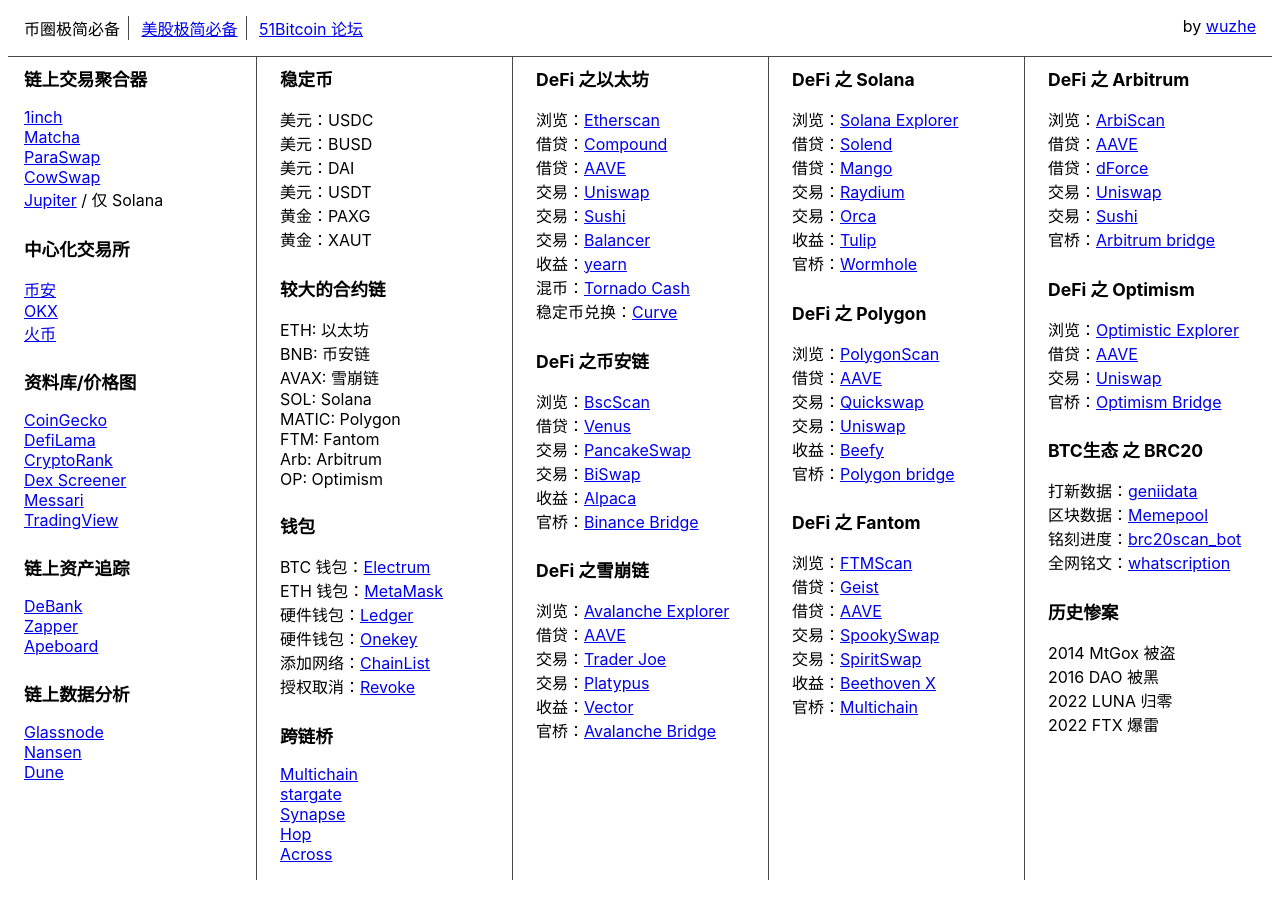
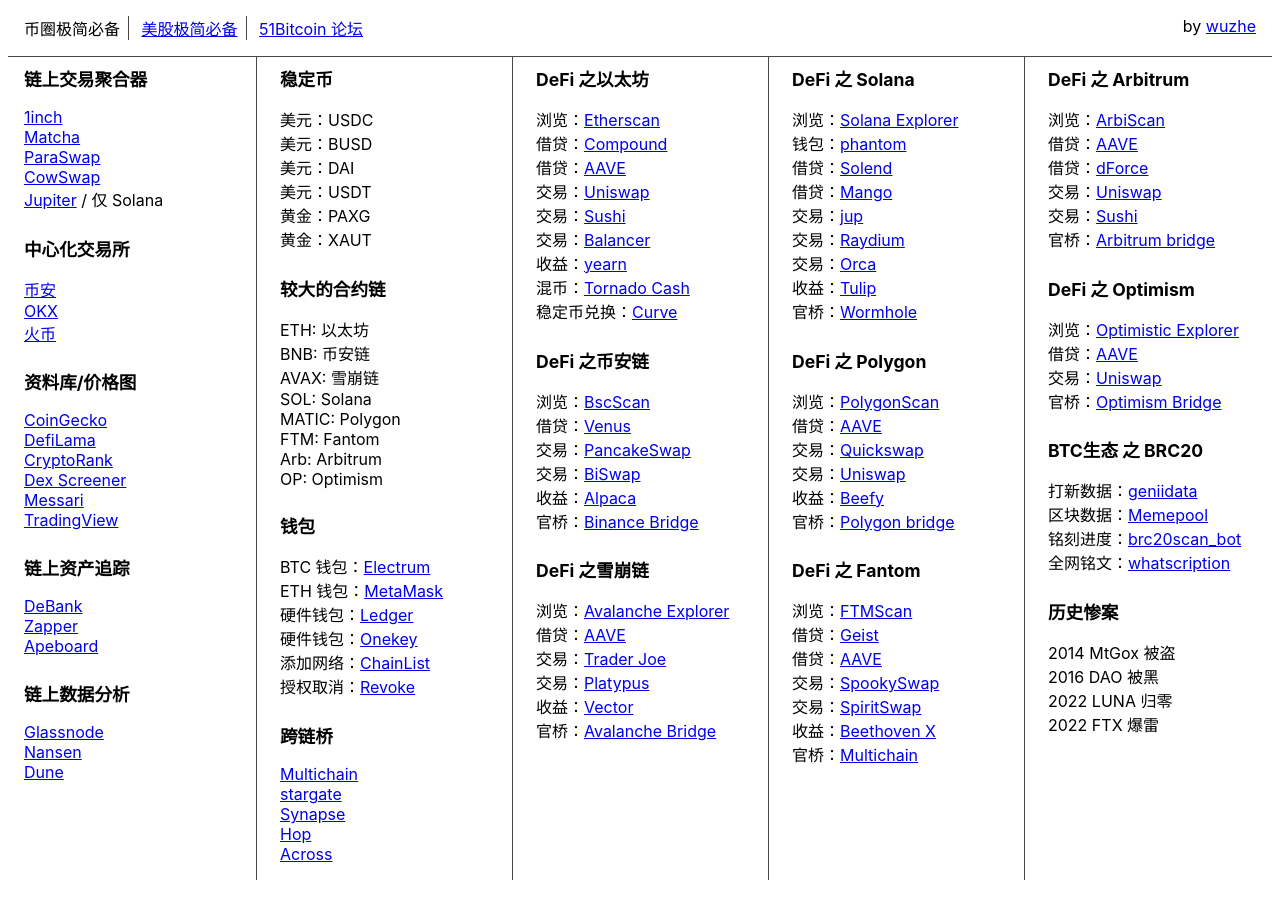
Before and after one commit to j17ason/j17ason.GitHub.io, a plain HTML site: page index.html in a window 1280 px wide. Drawn offline with Linux system fonts and the light colour scheme.

Commit message:
Update index.html

```diff
--- a/index.html
+++ b/index.html
@@ -149,8 +149,10 @@
 <h2>DeFi 之 Solana</h2>
 <ul>
 <li>浏览：<a href="https://explorer.solana.com">Solana Explorer</a></li>
+<li>钱包：<a href="https://phantom.app/">phantom</a></li>
 <li>借贷：<a href="https://solend.fi">Solend</a></li>
 <li>借贷：<a href="https://mango.markets">Mango</a></li>
+<li>交易：<a href="https://jup.ag/bridge-compare">jup</a></li>
 <li>交易：<a href="https://raydium.io">Raydium</a></li>
 <li>交易：<a href="https://www.orca.so">Orca</a></li>
 <li>收益：<a href="https://tulip.garden">Tulip</a></li>
```
